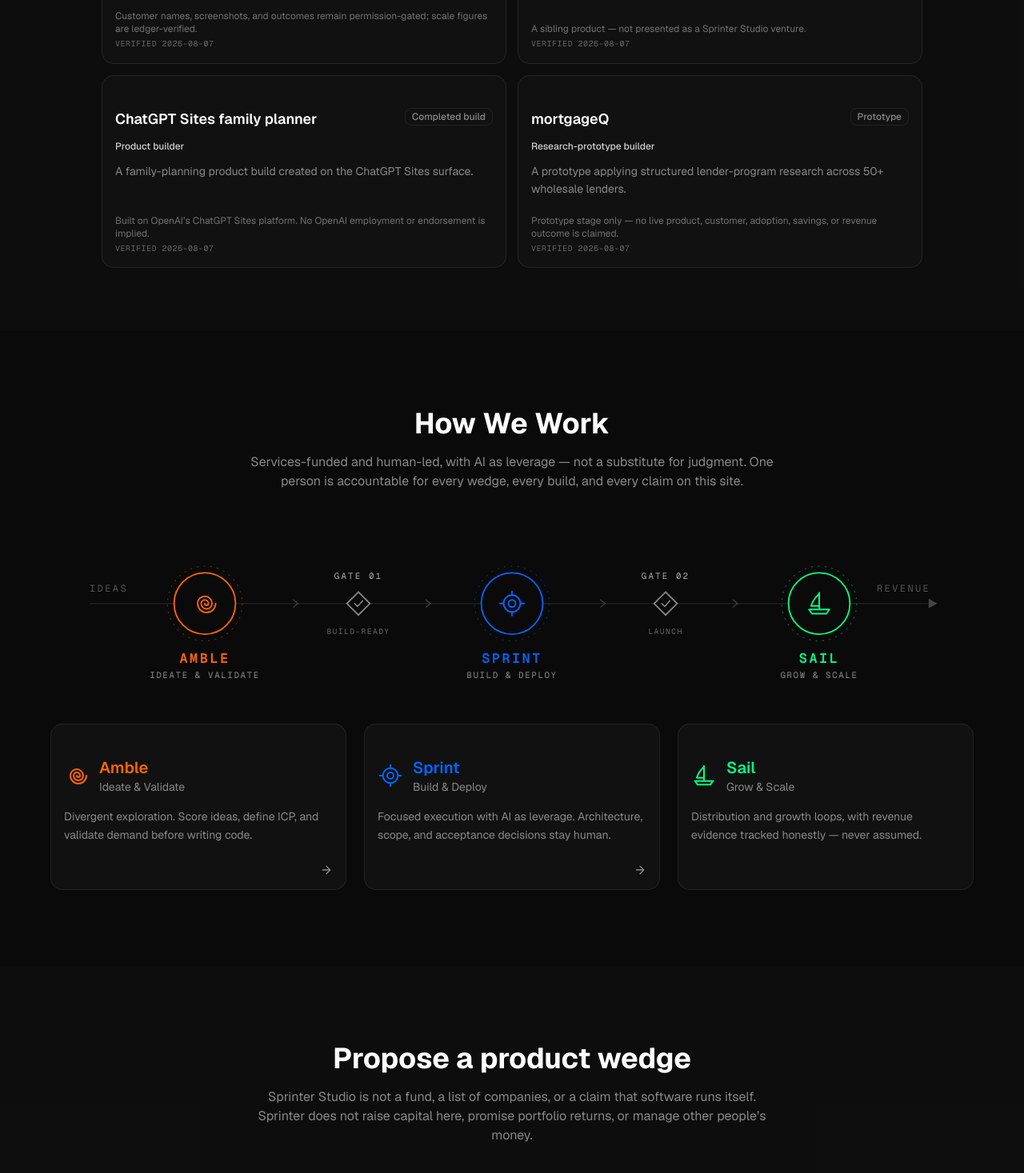
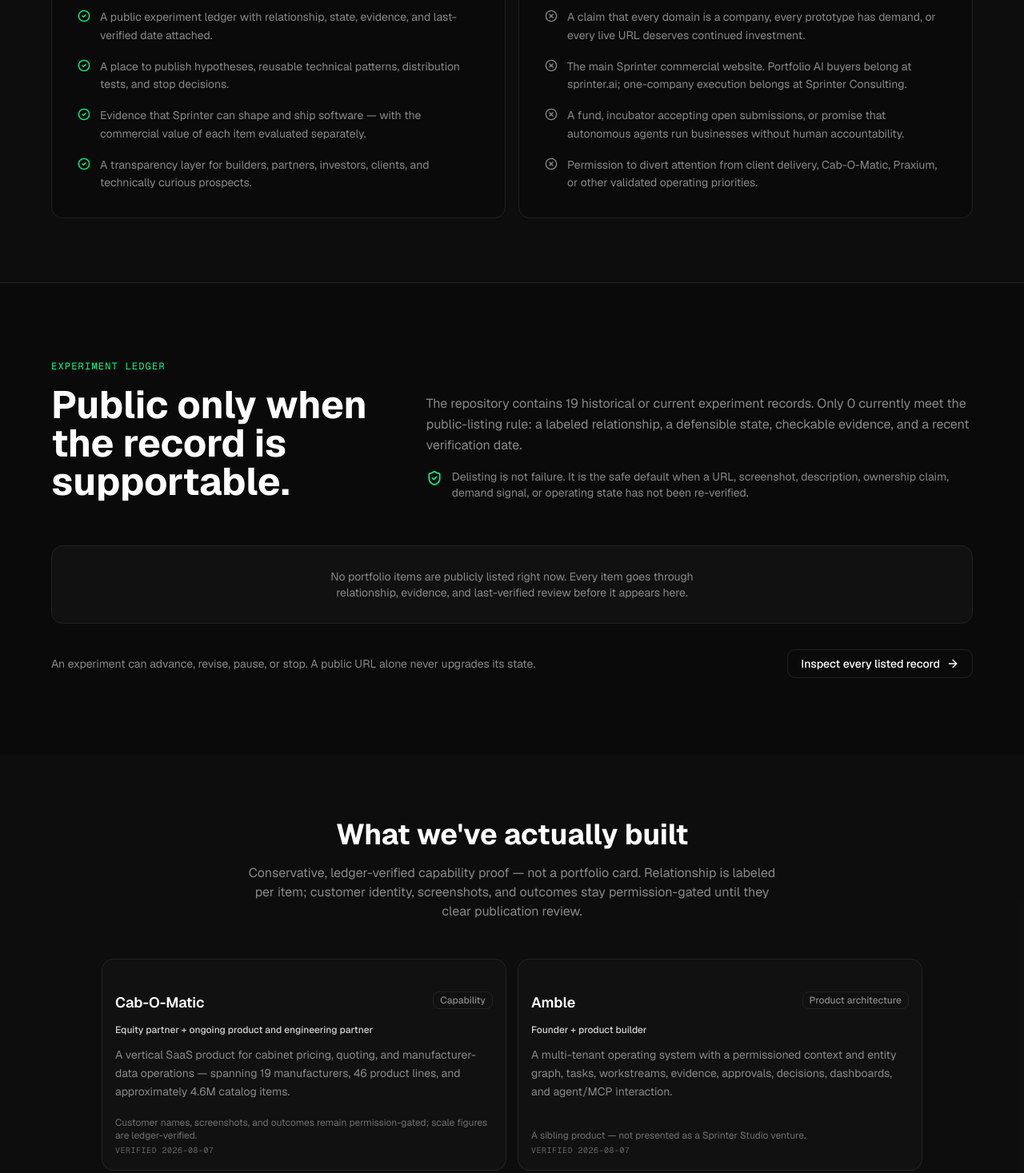
Before and after one commit to tylerdr/sprinter-studio, a Next.js app: page / in a window 1280 px wide. Shown: the part 1160-2627 px from the top of the page at 80% size. Built offline with nearby package versions, Linux system fonts and the light colour scheme.

Commit message:
feat: rebuild the homepage around the public r&d log

```diff
--- a/app/page.tsx
+++ b/app/page.tsx
@@ -1,7 +1,9 @@
 import { Hero } from '@/app/components/home/Hero'
+import { WhatThisIs } from '@/app/components/home/WhatThisIs'
+import { ExperimentLedger } from '@/app/components/home/ExperimentLedger'
 import { Proof } from '@/app/components/home/Proof'
 import { HowWeWork } from '@/app/components/home/HowWeWork'
-import { CoBuildSection } from '@/app/components/home/CoBuildSection'
+import { CommercialRoutes } from '@/app/components/home/CommercialRoutes'
 import { BuiltBySection } from '@/app/components/home/BuiltBySection'
 import { FollowTheBuild } from '@/app/components/home/FollowTheBuild'
 import { FAQSection } from '@/app/components/home/FAQSection'
@@ -10,9 +12,11 @@
   return (
     <main id="main-content" className="min-h-screen">
       <Hero />
+      <WhatThisIs />
+      <ExperimentLedger />
       <Proof />
       <HowWeWork />
-      <CoBuildSection />
+      <CommercialRoutes />
       <BuiltBySection />
       <FollowTheBuild />
       <FAQSection />
```
